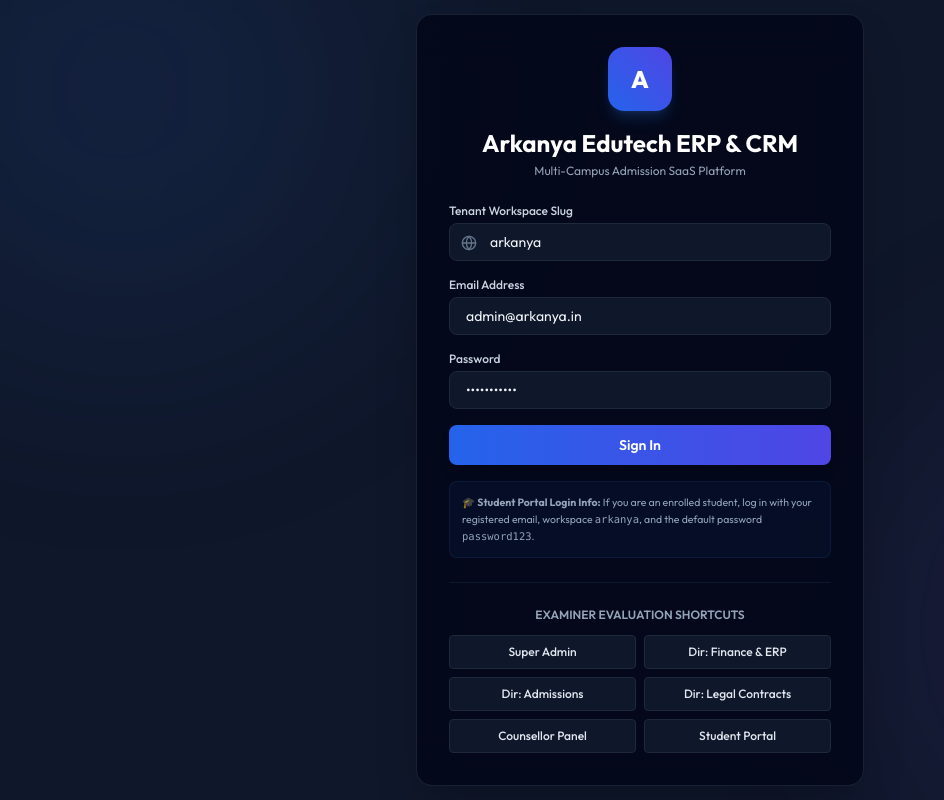
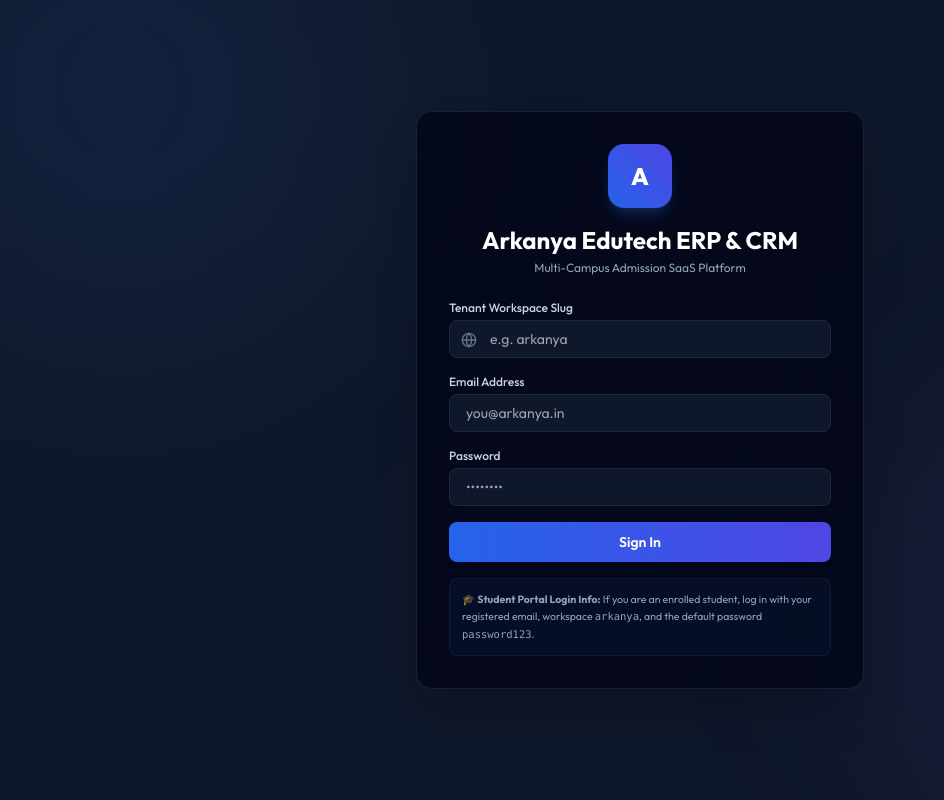
Before and after one commit to Raushansingh-s/arkanya-crm, a React (Vite) app in the folder frontend/: page / in a window 1280 px wide. Shown: the whole page, without its empty margins (0-944 px from the left). Built offline with nearby package versions, Linux system fonts and the light colour scheme.

Commit message:
prod: remove default credentials from login inputs and delete examiner evaluation shortcuts from login page

```diff
--- a/frontend/src/App.tsx
+++ b/frontend/src/App.tsx
@@ -244,9 +244,9 @@ export default function App() {
 
   // Forms & Filter inputs
   const [searchQuery, setSearchQuery] = useState('');
-  const [tenantSlugInput, setTenantSlugInput] = useState('arkanya');
-  const [loginEmail, setLoginEmail] = useState('admin@arkanya.in');
-  const [loginPassword, setLoginPassword] = useState('password123');
+  const [tenantSlugInput, setTenantSlugInput] = useState('');
+  const [loginEmail, setLoginEmail] = useState('');
+  const [loginPassword, setLoginPassword] = useState('');
   const [isLoggingIn, setIsLoggingIn] = useState(false);
   const [loginError, setLoginError] = useState('');
 
@@ -416,56 +416,6 @@ export default function App() {
     setActiveTab('dashboard');
   };
 
-  // Helper for quick login / role switching
-  const quickLoginAs = async (role: string) => {
-    let email = 'admin@arkanya.in';
-    if (role === 'DIRECTOR_FINANCE') email = 'finance.director@arkanya.in';
-    else if (role === 'DIRECTOR_ACADEMICS') email = 'marketing.director@arkanya.in';
-    else if (role === 'DIRECTOR_LEGAL') email = 'legal.director@arkanya.in';
-    else if (role === 'COUNSELLOR') email = 'counsellor1@arkanya.in';
-    else if (role === 'ACCOUNTANT') email = 'accountant@arkanya.in';
-    else if (role === 'STUDENT') email = 'student@arkanya.in';
-
-    setLoginEmail(email);
-    setLoginPassword('password123');
-    setTenantSlugInput('arkanya');
-
-    // Simulate submitting login
-    setIsLoggingIn(true);
-    try {
-      const res = await fetch(`${API_URL}/api/auth/login`, {
-        method: 'POST',
-        headers: { 'Content-Type': 'application/json' },
-        body: JSON.stringify({
-          email,
-          password: 'password123',
-          tenantSlug: 'arkanya'
-        })
-      });
-
-      const data = await res.json();
-      if (res.ok) {
-        localStorage.setItem('token', data.token);
-        setAuthToken(data.token);
-        setCurrentUser(data.user);
-        setCurrentTenant(data.tenant);
-        const roleDefaultTab: Record<string, string> = {
-          SUPERADMIN: 'dashboard',
-          DIRECTOR_ACADEMICS: 'dashboard',
-          DIRECTOR_FINANCE: 'accounting',
-          DIRECTOR_LEGAL: 'agreements',
-          COUNSELLOR: 'crm',
-          ACCOUNTANT: 'accounting',
-          STUDENT: 'student-portal',
-        };
-        setActiveTab(roleDefaultTab[data.user.role] || 'dashboard');
-      }
-    } catch (e) {
-      console.error(e);
-    } finally {
-      setIsLoggingIn(false);
-    }
-  };
 
 
 
@@ -944,30 +894,6 @@ export default function App() {
 
           <div className="mt-4 p-3 bg-blue-500/5 border border-blue-500/10 rounded-lg text-[10.5px] text-slate-400 leading-relaxed">
             🎓 <strong>Student Portal Login Info:</strong> If you are an enrolled student, log in with your registered email, workspace <code>arkanya</code>, and the default password <code>password123</code>.
-          </div>
-
-          <div className="mt-6 border-t border-slate-900 pt-6">
-            <h3 className="text-xs font-semibold text-slate-400 mb-3 text-center">EXAMINER EVALUATION SHORTCUTS</h3>
-            <div className="grid grid-cols-2 gap-2 text-center text-xs font-medium text-slate-200">
-              <button onClick={() => quickLoginAs('SUPERADMIN')} className="p-2 rounded bg-slate-900 border border-slate-800 hover:bg-slate-800 transition">
-                Super Admin
-              </button>
-              <button onClick={() => quickLoginAs('DIRECTOR_FINANCE')} className="p-2 rounded bg-slate-900 border border-slate-800 hover:bg-slate-800 transition">
-                Dir: Finance & ERP
-              </button>
-              <button onClick={() => quickLoginAs('DIRECTOR_ACADEMICS')} className="p-2 rounded bg-slate-900 border border-slate-800 hover:bg-slate-800 transition">
-                Dir: Admissions
-              </button>
-              <button onClick={() => quickLoginAs('DIRECTOR_LEGAL')} className="p-2 rounded bg-slate-900 border border-slate-800 hover:bg-slate-800 transition">
-                Dir: Legal Contracts
-              </button>
-              <button onClick={() => quickLoginAs('COUNSELLOR')} className="p-2 rounded bg-slate-900 border border-slate-800 hover:bg-slate-800 transition">
-                Counsellor Panel
-              </button>
-              <button onClick={() => quickLoginAs('STUDENT')} className="p-2 rounded bg-slate-900 border border-slate-800 hover:bg-slate-800 transition">
-                Student Portal
-              </button>
-            </div>
           </div>
         </div>
       </div>
```
